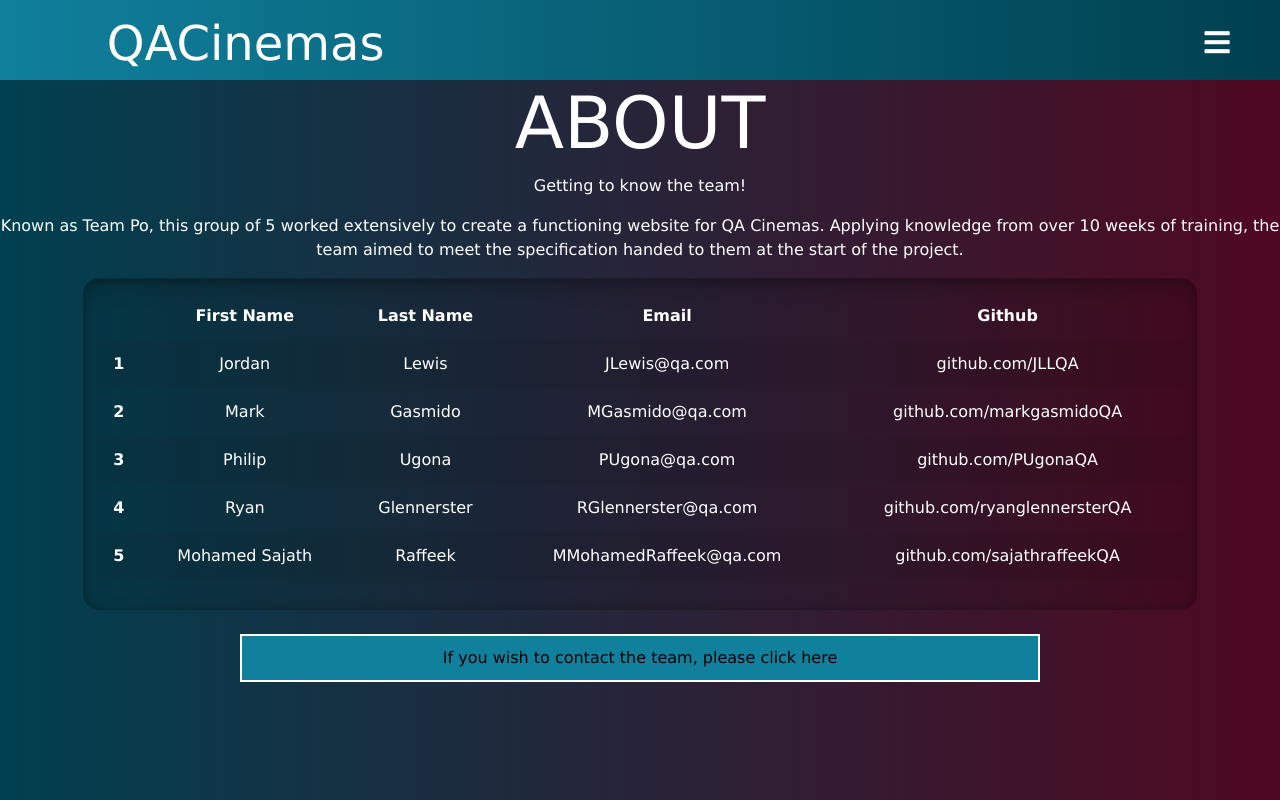
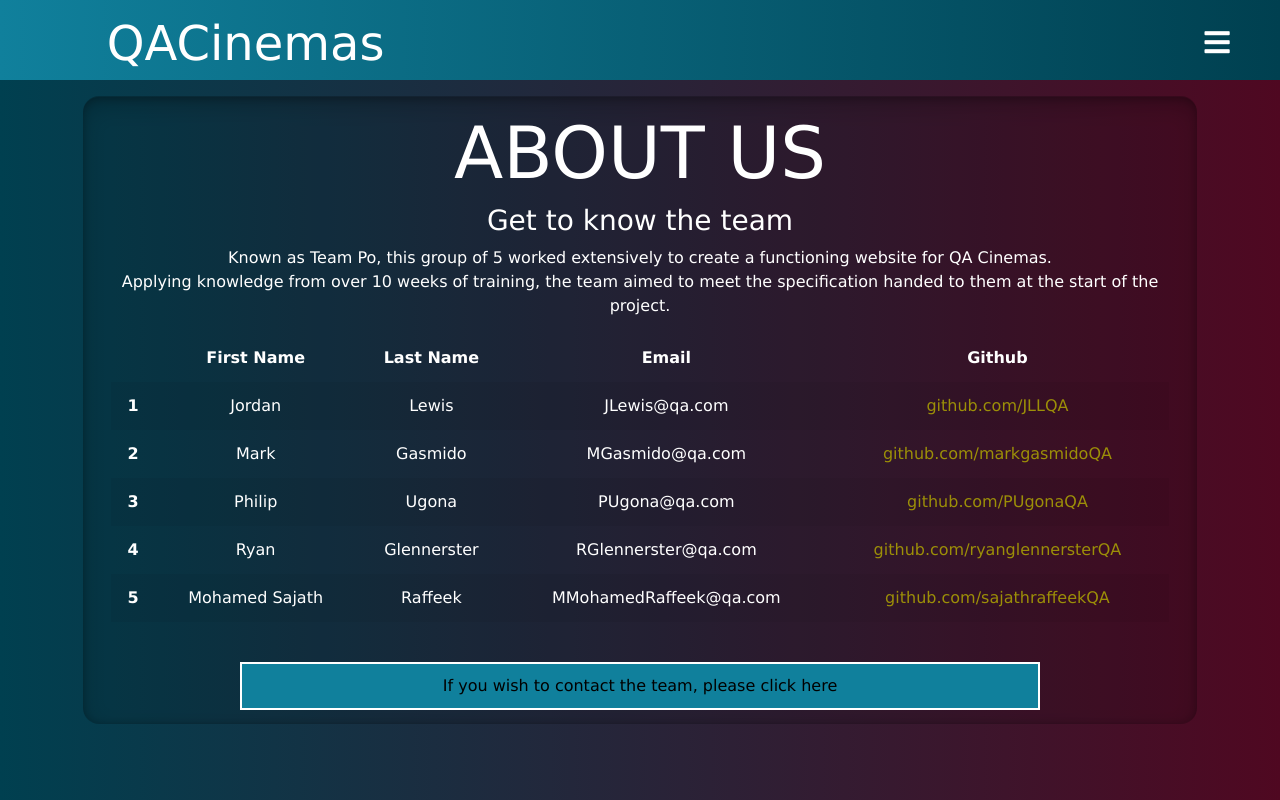
Before and after one commit to JLLQA/QAC, a React (Create React App) app in the folder Cinema/qac/: page /about in a window 1280 px wide. Built offline with nearby package versions, Linux system fonts and the light colour scheme.

Commit message:
JL: cleanup + .bat file for mongo

```diff
--- a/Cinema/qac/src/App.css
+++ b/Cinema/qac/src/App.css
@@ -590,3 +590,11 @@ input:focus, .StripeElement--focus {
   height: 5vw;
   width:5vw;
 }
+
+#gitlink{
+  color: #9C8F08;
+}
+
+#gitlink:hover{
+  color: white;
+}
--- a/Cinema/qac/src/App.js
+++ b/Cinema/qac/src/App.js
@@ -1,22 +1,22 @@
 import './App.css';
 import { BrowserRouter as Router, Route, Switch } from "react-router-dom"
+import Navbar from './Components/Multipage/Navbar/Navbar';
 import Homepage from "./Components/Homepage/HomePage"
+import OpeningTimes from "./Components/OpeningTimes/OpeningTimes"
 import ListingPage from "./Components/Listings/ListingPage"
 import ListingDetails from "./Components/Listings/ListingDetails/ListingDetails"
-import OpeningTimes from "./Components/OpeningTimes/OpeningTimes"
-import Places from "./Components/Places/Places";
-import GettingThere from "./Components/GettingThere/GettingThere";
-import Discussion from "./Components/Discussion/Discussion";
-import ExtraDetails from "./Components/Discussion/DiscussionComponents/ExtraDetails";
-import Contact from "./Components/Contact/Contact";
+import RatingPage from './Components/Review/RatingPage';
+import NewReleases from './Components/NewReleases/NewReleases';
+import Classification from './Components/Classification/Classification';
 import Bookings from './Components/Bookings/Bookings';
 import Screens from './Components/Bookings/BookingDetails/Screens/Screens'
 import Payment from './Components/Bookings/BookingDetails/Payment/Payment';
-import NewReleases from './Components/NewReleases/NewReleases';
-import Classification from './Components/Classification/Classification';
-import RatingPage from './Components/Review/RatingPage';
+import Places from "./Components/Places/Places";
+import GettingThere from "./Components/GettingThere/GettingThere";
 import About from './Components/About/About';
-import Navbar from './Components/Multipage/Navbar/Navbar';
+import Contact from "./Components/Contact/Contact";
+import Discussion from "./Components/Discussion/Discussion";
+import ExtraDetails from "./Components/Discussion/DiscussionComponents/ExtraDetails";
 
 const App = () => {
   return (
@@ -36,6 +36,15 @@ const App = () => {
           <Route exact path="/moviedetails/:id">
             <ListingDetails />
           </Route>
+          <Route exact path="/movie/review/:id">
+            <RatingPage />
+          </Route>
+          <Route exact path="/classification">
+            <Classification />
+          </Route>
+          <Route exact path="/newreleases">
+            <NewReleases />
+          </Route>
           <Route exact path="/bookings">
             <Bookings />
           </Route>
@@ -51,6 +60,9 @@ const App = () => {
           <Route exact path="/places">
             <Places />
           </Route>
+          <Route exact path="/about">
+            <About />
+          </Route>
           <Route exact path="/contact">
             <Contact />
           </Route>
@@ -60,18 +72,6 @@ const App = () => {
           <Route exact path="/discussion/movie/:id">
             <ExtraDetails />
           </Route>
-          <Route exact path="/newreleases">
-            <NewReleases />
-          </Route>
-          <Route exact path="/classification">
-            <Classification />
-          </Route>
-          <Route exact path="/movie/review/:id">
-            <RatingPage />
-          </Route>
-          <Route exact path="/about">
-            <About />
-          </Route>
         </Switch>
       </Router>
     </>
--- a/Cinema/qac/src/Components/About/About.jsx
+++ b/Cinema/qac/src/Components/About/About.jsx
@@ -1,20 +1,21 @@
 import React from 'react';
-import { Table } from 'reactstrap';
+import { Container, Table } from 'reactstrap';
 import { Link } from "react-router-dom"
 
 const About = () => {
 
     return (
-        <>
-            <div align="center">
-                <h1>ABOUT</h1>
-                <p> Getting to know the team!</p>
-                <p> Known as Team Po, this group of 5 worked extensively to create a functioning website for QA Cinemas.
+        <div align="center" id="dropped-box" className="container-fluid" align="center">
+            <Container>
+                <h1>ABOUT US</h1>
+                <h3> Get to know the team</h3>
+                <p>
+                    Known as Team Po, this group of 5 worked extensively to create a functioning website for QA Cinemas.
+                    <br />
                     Applying knowledge from over 10 weeks of training, the team aimed to meet the specification handed to them at the start of the project.
-              </p>
-                <div id="dropped-box" className="container-fluid" align="center">
-
-                    <Table id="open-table"  borderless striped >
+                </p>
+                <div >
+                    <Table id="open-table" borderless striped >
                         <thead align="center">
                             <tr >
                                 <th></th>
@@ -30,55 +31,49 @@ const About = () => {
                                 <td>Jordan</td>
                                 <td>Lewis</td>
                                 <td>JLewis@qa.com</td>
-                                <td>github.com/JLLQA</td>
+                                <td><a id="gitlink" href="https://www.github.com/JLLQA" target="_blank">github.com/JLLQA</a></td>
                             </tr>
                             <tr>
                                 <th scope="row">2</th>
                                 <td>Mark</td>
                                 <td>Gasmido</td>
                                 <td>MGasmido@qa.com</td>
-                                <td>github.com/markgasmidoQA</td>
+                                <td><a id="gitlink" href="https://www.github.com/markgasmidoQA" target="_blank">github.com/markgasmidoQA</a></td>
                             </tr>
                             <tr>
                                 <th scope="row">3</th>
                                 <td>Philip</td>
                                 <td>Ugona</td>
                                 <td>PUgona@qa.com</td>
-                                <td>github.com/PUgonaQA</td>
+                                <td><a id="gitlink" href="https://www.github.com/PUgonaQA" target="_blank">github.com/PUgonaQA</a></td>
                             </tr>
                             <tr>
                                 <th scope="row">4</th>
                                 <td>Ryan</td>
                                 <td>Glennerster</td>
                                 <td>RGlennerster@qa.com</td>
-                                <td>github.com/ryanglennersterQA</td>
+                                <td><a id="gitlink" href="https://www.github.com/ryanglennersterQA" target="_blank">github.com/ryanglennersterQA</a></td>
                             </tr>
                             <tr>
                                 <th scope="row">5</th>
                                 <td>Mohamed Sajath</td>
                                 <td>Raffeek</td>
                                 <td>MMohamedRaffeek@qa.com</td>
-                                <td>github.com/sajathraffeekQA</td>
+                                <td><a id="gitlink" href="https://www.github.com/sajathraffeekQA" target="_blank">github.com/sajathraffeekQA</a></td>
                             </tr>
                         </tbody>
                     </Table>
-
-
                 </div>
-                    <br />
-
+                <br />
                 <div align="center">
                     <Link to={{ pathname: `/contact` }}>
                         <button id="infoButton" type="button">
-                            If you wish to contact the team, please click here    </button>
+                            If you wish to contact the team, please click here</button>
                     </Link>
-
                 </div>
-            </div>
-        </>
+            </Container>
+        </div>
     );
-
-
 }
 
 export default About;
--- a/Cinema/qac/src/Components/Classification/Classification.jsx
+++ b/Cinema/qac/src/Components/Classification/Classification.jsx
@@ -7,7 +7,6 @@ import Rating12A from './Classifications/Rating12A';
 import Rating15 from './Classifications/Rating15';
 import Rating18 from './Classifications/Rating18';
 import RatingR18 from './Classifications/RatingR18';
-
 
 const Classification = () => {
     return (
--- a/Cinema/qac/src/Components/Discussion/Discussion.jsx
+++ b/Cinema/qac/src/Components/Discussion/Discussion.jsx
@@ -93,9 +93,9 @@ const Discussion = () => {
         )
     } else {
         return (
-            <>
+            <div id="dropped-box" className="container-fluid">
                 <h1>Loading...</h1>
-            </>
+            </div>
         )
 
     }
```
Also changed, not shown: Cinema/qac/src/Components/Places/Places.jsx (+9 -6 lines), 1 other file (tests, documents, lock files or other folders).
